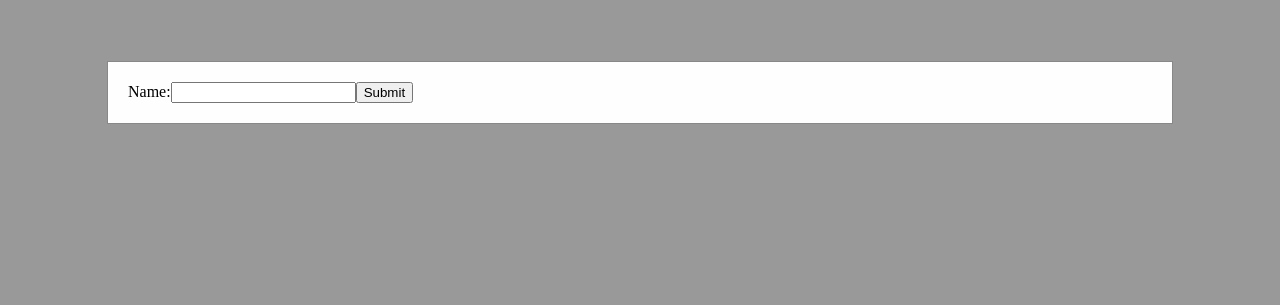
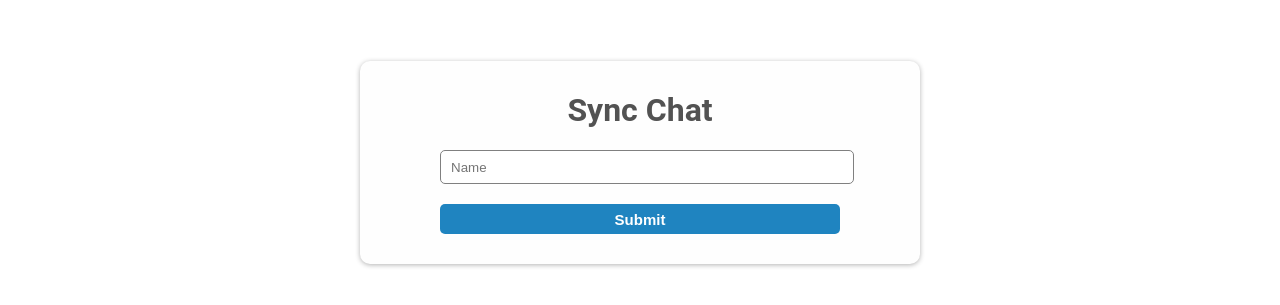
Before and after one commit to lukeanders70/sync-chat-frontend, a React (Create React App) app: page / in a window 1280 px wide. Shown: the part 131-436 px from the top of the page. Built offline with nearby package versions, Linux system fonts and the light colour scheme.

Commit message:
styled login screen

```diff
--- a/src/components/login/LoginModal.tsx
+++ b/src/components/login/LoginModal.tsx
@@ -13,9 +13,12 @@ function LoginModalContainer(props: LoginModalProps) {
     return (
         <div id="background">
             <div id="loginModalContainer">
-                <label htmlFor="name">Name:</label>
-                <input type="text" id="name" name="name" onChange={handleTypedNameChanged}></input>
-                <button type="button" onClick={() => {props.onSetName(typedName)}}>Submit</button>
+                <div id="loginModalContainerInner">
+                    <h1 id="wordmark">Sync Chat</h1>
+                    <input type="text" id="usernameInputField" name="name" placeholder="Name" onChange={handleTypedNameChanged}></input>
+                    <br/>
+                    <button type="button" id="loginButton" onClick={() => {props.onSetName(typedName)}}>Submit</button>
+                </div>
             </div>
         </div>
     )
--- a/src/components/stylesheet.css
+++ b/src/components/stylesheet.css
@@ -6,16 +6,52 @@
     width: 100%; /* Full width */
     height: 100%; /* Full height */
     overflow: auto; /* Enable scroll if needed */
-    background-color: rgb(0,0,0); /* Fallback color */
-    background-color: rgba(0,0,0,0.4); /* Black w/ opacity */
 }
 
 #loginModalContainer {
     background-color: #fefefe;
-    margin: 15% auto; /* 15% from the top and centered */
-    padding: 20px;
-    border: 1px solid #888;
-    width: 80%; /* Could be more or less, depending on screen size */
+    margin: 15% auto;
+    width: 500px;
+    text-align: center;
+    padding: 30px;
+    border-radius: 10px;
+    box-shadow: 0px 1px 5px #0000004d;
+}
+
+#loginModalContainerInner {
+    width: 400px;
+    margin: auto;
+}
+
+#wordmark {
+    margin-top: 0px;
+    font-family: roboto;
+    color: #525252;
+}
+
+#usernameInputField {
+    width: 100%;
+    height: 30px;
+    border-radius: 5px;
+    padding-left: 10px;
+    border: 1px solid gray;
+}
+
+#loginButton {
+    margin-top: 20px;
+    width: 100%;
+    height: 30px;
+    border: 0px;
+    background-color: #1f84c0;
+    border-radius: 5px;
+    cursor: pointer;
+    color: white;
+    font-weight: bold;
+    font-size: 15px;
+}
+
+#loginButton:hover {
+    background-color: #176b9c;
 }
 
 #ConnectionStatusContainer {
```
